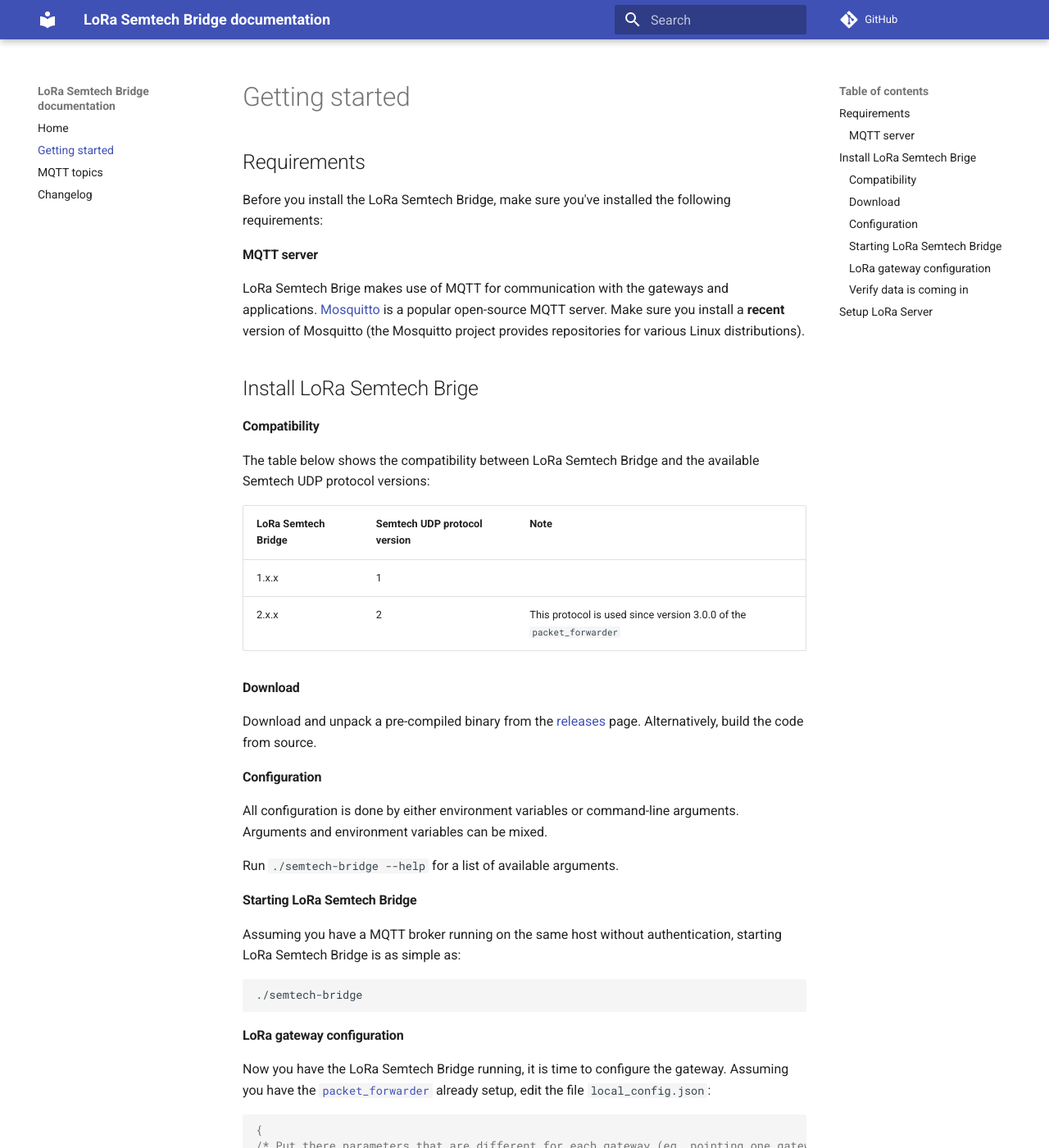
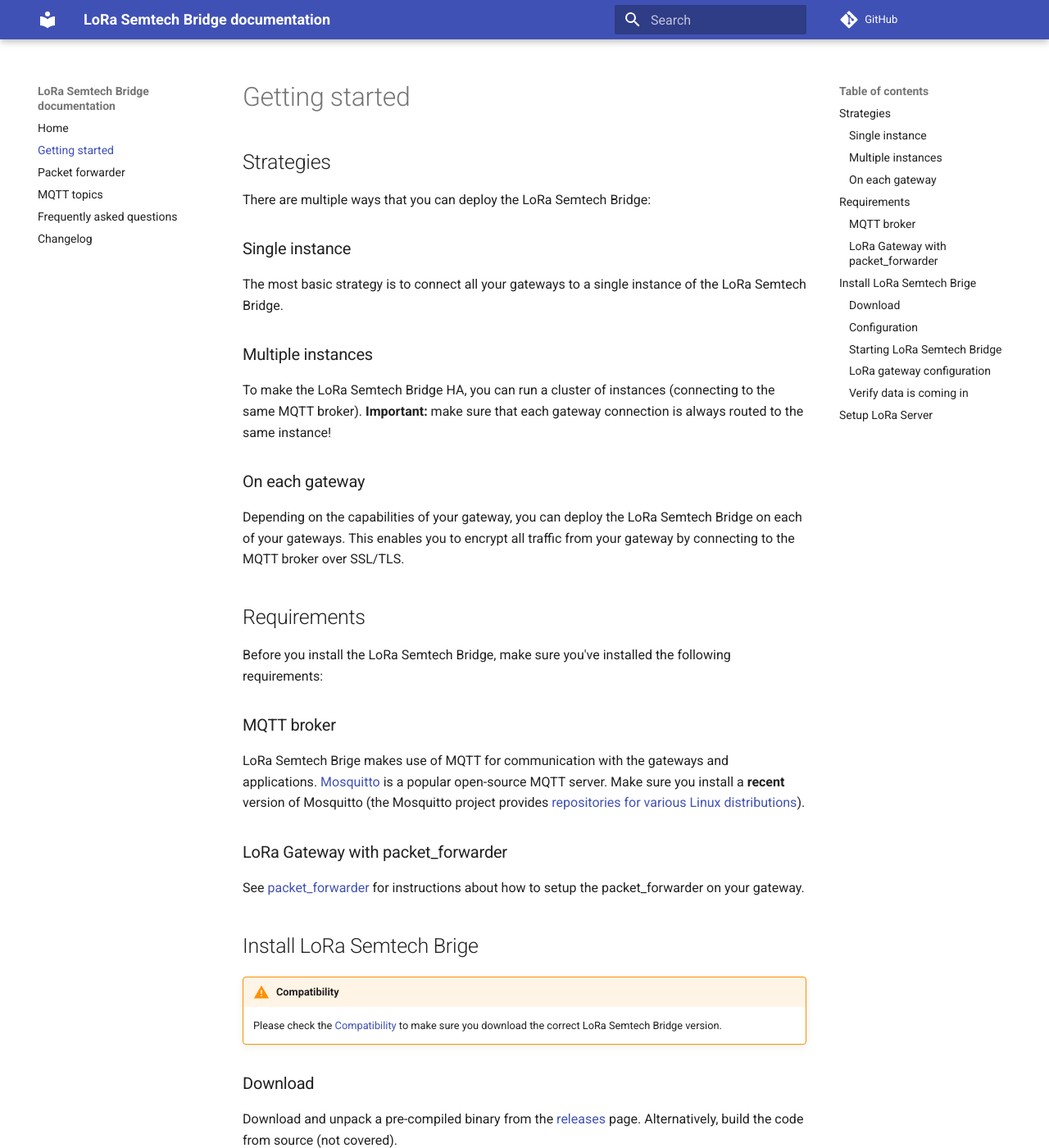
Before and after one commit to chirpstack/chirpstack-gateway-bridge, an MkDocs documentation site: the page built from docs/getting-started.md, in a window 1280 px wide and 1400 px high. Shown: the whole window at 82% size. Built offline with MkDocs 1.6.1 and Material for MkDocs 9.7.7, drawn with Linux system fonts in a browser that asks for light colours; comment, search, counter and statistics services are not loaded; old or Windows-style settings are respelled for this version of MkDocs; some of the changed text lies outside the part shown.

````diff
--- /dev/null
+++ b/docs/frequently-asked-questions.md
@@ -0,0 +1,38 @@
+## Packet-loss (packet_forwarder)
+
+There are many issues that can cause packet-loss (data is not received or
+transmitted by the gateway). Here are some hints:
+
+* Compile the packet_forwarder with debugging enabled, it might give you a clue
+  about what is going wrong. See [packet_forwarder](packet-forwarder.md)
+  installation instructions.
+
+* Make sure the packet_forwarder is configured with the right configuration.
+  Each region has different frequencies as documented by the LoRaWAN specs. See
+  the [Lora-net/packet_forwarder](https://github.com/Lora-net/packet_forwarder/tree/master/lora_pkt_fwd/cfg)
+  repository for examples.
+
+* packet_forwarder v3.0.0 and up implements just-in-time scheduling, meaning
+  it keeps a queue of packets to be transmitted. Prior versions of the
+  packet_forwarder have a queue of size 1 which gets overwritten on each
+  packet to be transmitted.
+
+### `ERROR: Packet REJECTED, unsupported frequency - [FREQUENCY] (min:0,max:0)`
+
+Make sure the `tx_freq_min` and `tx_freq_max` are present in your
+configuration.
+
+### `src/jitqueue.c:343:jit_enqueue(): ERROR: Packet (type=0) REJECTED, collision with packet already programmed at 423844236 (423843356)`
+
+To be investigated
+
+### `WARNING: [gps] GPS out of sync, keeping previous time reference`
+
+To be investigated
+
+## semtech-bridge errors
+
+### `gateway: could not handle packet: gateway: invalid protocol version`
+
+packet_forwarder v3.0.0+ introduced a new protocol version. Please check
+[Compatibility](index.md#compatibility).
--- a/docs/getting-started.md
+++ b/docs/getting-started.md
@@ -1,60 +1,86 @@
-# Getting started
+## Strategies
+
+There are multiple ways that you can deploy the LoRa Semtech Bridge:
+
+### Single instance
+
+The most basic strategy is to connect all your gateways to a single instance
+of the LoRa Semtech Bridge.
+
+### Multiple instances
+
+To make the LoRa Semtech Bridge HA, you can run a cluster of instances
+(connecting to the same MQTT broker).
+**Important:** make sure that each gateway connection is always routed to the
+same instance!
+
+### On each gateway
+
+Depending on the capabilities of your gateway, you can deploy the LoRa Semtech
+Bridge on each of your gateways. This enables you to encrypt all traffic from
+your gateway by connecting to the MQTT broker over SSL/TLS.
+
+
+
 
 ## Requirements
 
-Before you install the LoRa Semtech Bridge, make sure you've installed the following requirements:
+Before you install the LoRa Semtech Bridge, make sure you've installed the
+following requirements:
 
-#### MQTT server
+### MQTT broker
 
-LoRa Semtech Brige makes use of MQTT for communication with the gateways and applications.
-[Mosquitto](http://mosquitto.org/) is a popular open-source MQTT server.
-Make sure you install a **recent** version of Mosquitto (the Mosquitto project provides
-repositories for various Linux distributions).
+LoRa Semtech Brige makes use of MQTT for communication with the gateways and
+applications. [Mosquitto](http://mosquitto.org/) is a popular open-source MQTT
+server. Make sure you install a **recent** version of Mosquitto (the Mosquitto
+project provides [repositories for various Linux distributions](http://mosquitto.org/download/)).
+
+### LoRa Gateway with packet_forwarder
+
+See [packet_forwarder](packet-forwarder.md) for instructions about how to
+setup the packet_forwarder on your gateway.
 
 ## Install LoRa Semtech Brige
 
-#### Compatibility
+!!! warning "Compatibility"
+    Please check the [Compatibility](index.md#compatibility) to make sure you
+    download the correct LoRa Semtech Bridge version.
 
-The table below shows the compatibility between LoRa Semtech Bridge and the
-available Semtech UDP protocol versions:
-
-| LoRa Semtech Bridge | Semtech UDP protocol version | Note                                                                |
-|---------------------|------------------------------|---------------------------------------------------------------------|
-| 1.x.x               | 1                            |                                                                     |
-| 2.x.x               | 2                            | This protocol is used since version 3.0.0 of the `packet_forwarder` |
-
-#### Download
+### Download
 
 Download and unpack a pre-compiled binary from the
-[releases](https://github.com/brocaar/lora-semtech-bridge/releases) page. Alternatively,
-build the code from source.
+[releases](https://github.com/brocaar/lora-semtech-bridge/releases) page.
+Alternatively, build the code from source (not covered).
 
-#### Configuration
+### Configuration
 
 All configuration is done by either environment variables or command-line
 arguments. Arguments and environment variables can be mixed.
 
-Run ``./semtech-bridge --help`` for a list of available arguments.
+To get a list (and explanation) of all the available arguments, execute:
 
-#### Starting LoRa Semtech Bridge
+``` bash
+$ ./semtech-bridge --help
+```
+
+### Starting LoRa Semtech Bridge
 
 Assuming you have a MQTT broker running on the same host without authentication,
 starting LoRa Semtech Bridge is as simple as:
 
-```bash
-./semtech-bridge
+``` bash
+$ ./semtech-bridge \
+    --udp-bind 0.0.0.0:1700             \  # this is the port you must use in the packet_forwarder
+    --mqtt-server tcp://127.0.0.1:1883
 ```
 
-#### LoRa gateway configuration
+### LoRa gateway configuration
 
-Now you have the LoRa Semtech Bridge running, it is time to configure the gateway.
-Assuming you have the [``packet_forwarder``](https://github.com/Lora-net/packet_forwarder/)
-already setup, edit the file ``local_config.json``:
+Now you have the LoRa Semtech Bridge running, it is time to configure the
+packet_forwarder on your gateway. Edit the file ``local_config.json``:
 
-```json
+``` json
 {
-/* Put there parameters that are different for each gateway (eg. pointing one gateway to a test server while the others stay in production) */
-/* Settings defined in global_conf will be overwritten by those in local_conf */
     "gateway_conf": {
         "gateway_ID": "...",      /* you must pick a unique 64b number for each gateway (represented by an hex string) */
         "server_address": "...",  /* the IP address on which the LoRa Semtech Bridge is running */
@@ -64,10 +90,10 @@ already setup, edit the file ``local_config.json``:
 }
 ```
 
-#### Verify data is coming in
+### Verify data is coming in
 
-After changing the LoRa gateway configuration (and restarting the `packet_forwarder`!),
-you should see received packets in the logs. Example:
+After changing the LoRa gateway configuration (and restarting the
+packet_forwarder!), you should see received packets in the logs. Example:
 
 ```
 INFO[0000] backend/mqttpubsub: connecting to mqtt broker  server=tcp://127.0.0.1:1883
@@ -84,10 +110,10 @@ INFO[0021] gateway: sending udp packet to gateway        addr=192.168.1.8:45738
 INFO[0021] backend/mqttpubsub: publishing packet         topic=gateway/1dee08d0b691d149/stats
 ```
 
-When using a MQTT client, you should be able to see all data sent by the
-gateways by subscribing to the topic `gateway/#`.
+For an explanation of the different types of data you can receive from and
+send to the LoRa Semtech Bridge see [topics](topics.md).
 
 ## Setup LoRa Server
 
 Now you have your LoRa Semtech bridge instance up and running, it is time to
-setup [LoRa Server](https://github.com/brocaar/loraserver)!
+setup [LoRa Server](https://github.com/brocaar/loraserver).
--- a/mkdocs.yml
+++ b/mkdocs.yml
@@ -5,7 +5,9 @@ theme: material
 pages:
   - index.md
   - getting-started.md
+  - packet-forwarder.md
   - topics.md
+  - frequently-asked-questions.md
   - changelog.md
 
 extra:
````
Also changed, not shown: docs/index.md (+19 -34 lines), docs/packet-forwarder.md (added, +60 -0 lines).
